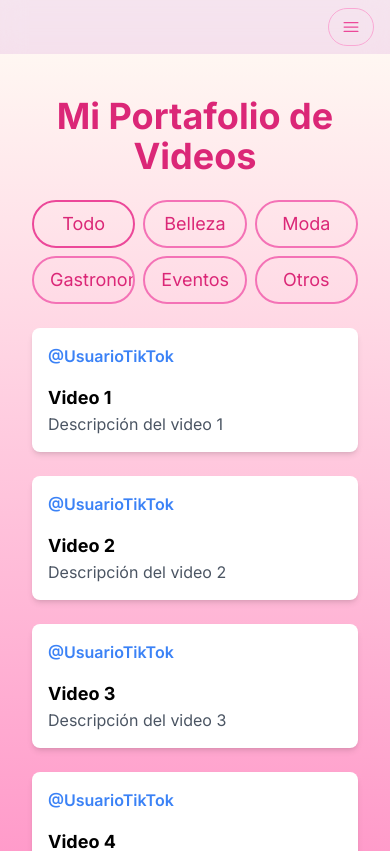
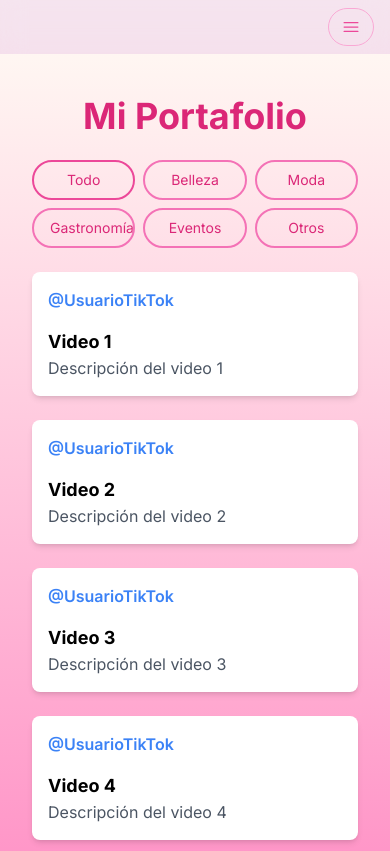
Before and after one commit to ignaciochiappero/jazmindfinton, a Next.js app: page /portfolio in a window 390 px wide. Shown: the top 851 px of the page. Built offline with nearby package versions, Linux system fonts and the light colour scheme.

Commit message:
responsive mobile mejorado videos

```diff
--- a/src/app/components/NavLink.jsx
+++ b/src/app/components/NavLink.jsx
@@ -4,7 +4,7 @@ const NavLink = ({ href, title }) => {
   return (
     <Link
       href={href}
-      className="block py-2 pl-3 pr-4 text-secondary-300  sm:text-xl rounded md:p-0 hover:text-rose-400 transition-all"
+      className="block py-2 pl-3 pr-4 text-secondary-500  sm:text-xl rounded md:p-0 hover:text-rose-400 transition-all"
     >
       {title}
     </Link>
--- a/src/app/components/TikTokCard.jsx
+++ b/src/app/components/TikTokCard.jsx
@@ -78,7 +78,7 @@ const TikTokEmbed = () => {
   return (
     <div className="container mx-auto p-4 mt-20">
       {/* Título */}
-      <h2 className="text-center text-4xl font-bold text-secondary-600 mb-6">Mi Portafolio de Videos</h2>
+      <h2 className="text-center text-4xl font-bold text-secondary-600 mb-6">Mi Portafolio</h2>
 
       {/* Filtros de categorías */}
       <div className="text-secondary-600 flex flex-wrap justify-center items-center gap-2 pb-6 max-sm:grid max-sm:grid-cols-3">
@@ -89,7 +89,7 @@ const TikTokEmbed = () => {
               tag === category
                 ? "text-secondary-600 border-primary-500"
                 : " transition-all text-secondary-600 border-primary-400 hover:border-secondary-300 hover:text-secondary-300"
-            } rounded-full border-2 px-4 py-2 text-lg max-w-full overflow-hidden whitespace-nowrap`}
+            } rounded-full border-2 px-4 py-2 text-lg max-sm:text-sm max-w-full overflow-hidden whitespace-nowrap`}
             onClick={() => handleTagChange(category)}
           >
             {category}
@@ -114,7 +114,7 @@ const TikTokEmbed = () => {
                 className="tiktok-embed"
                 cite={video.url}
                 data-video-id={video.videoId}
-                style={{ maxWidth: "605px", minWidth: "325px" }}
+                style={{ width: "100%", overflow: "hidden" }} // Cambios realizados
               >
                 <section>
                   <Link href={video.url} passHref>
```
